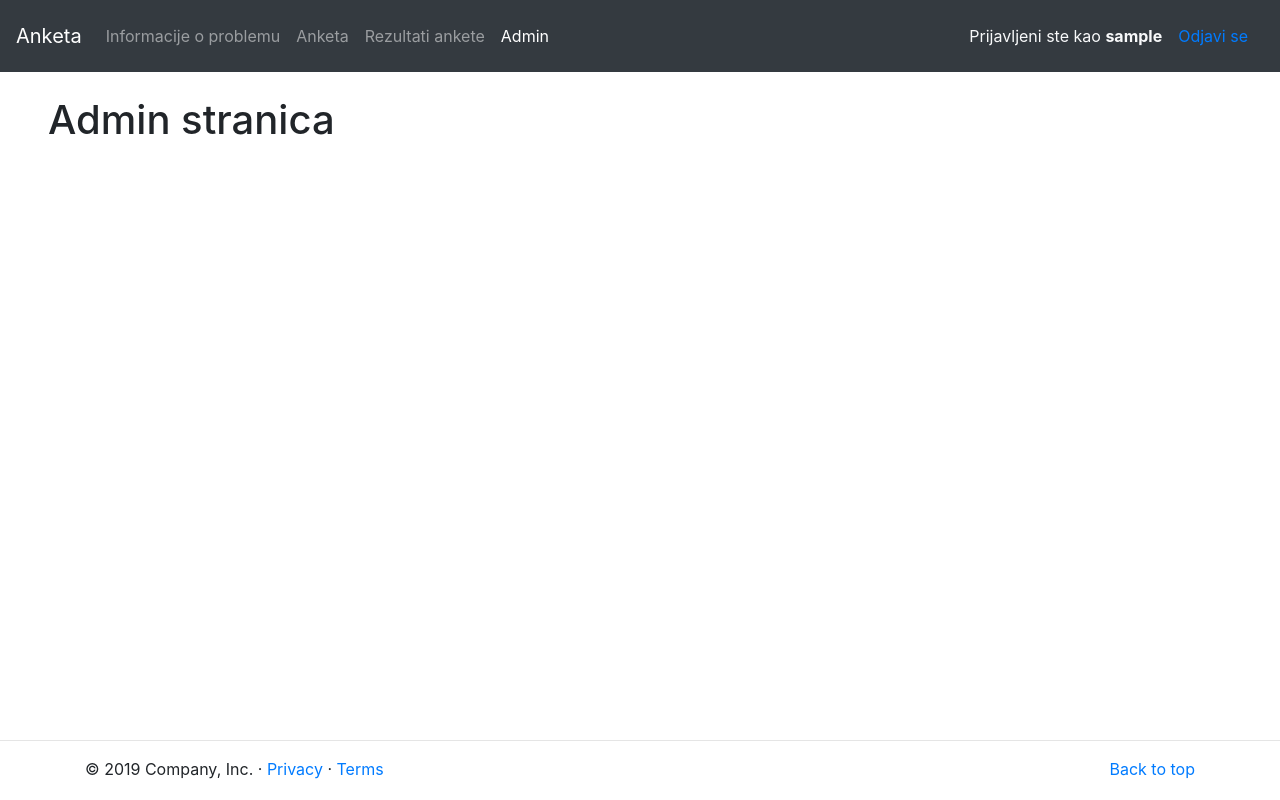
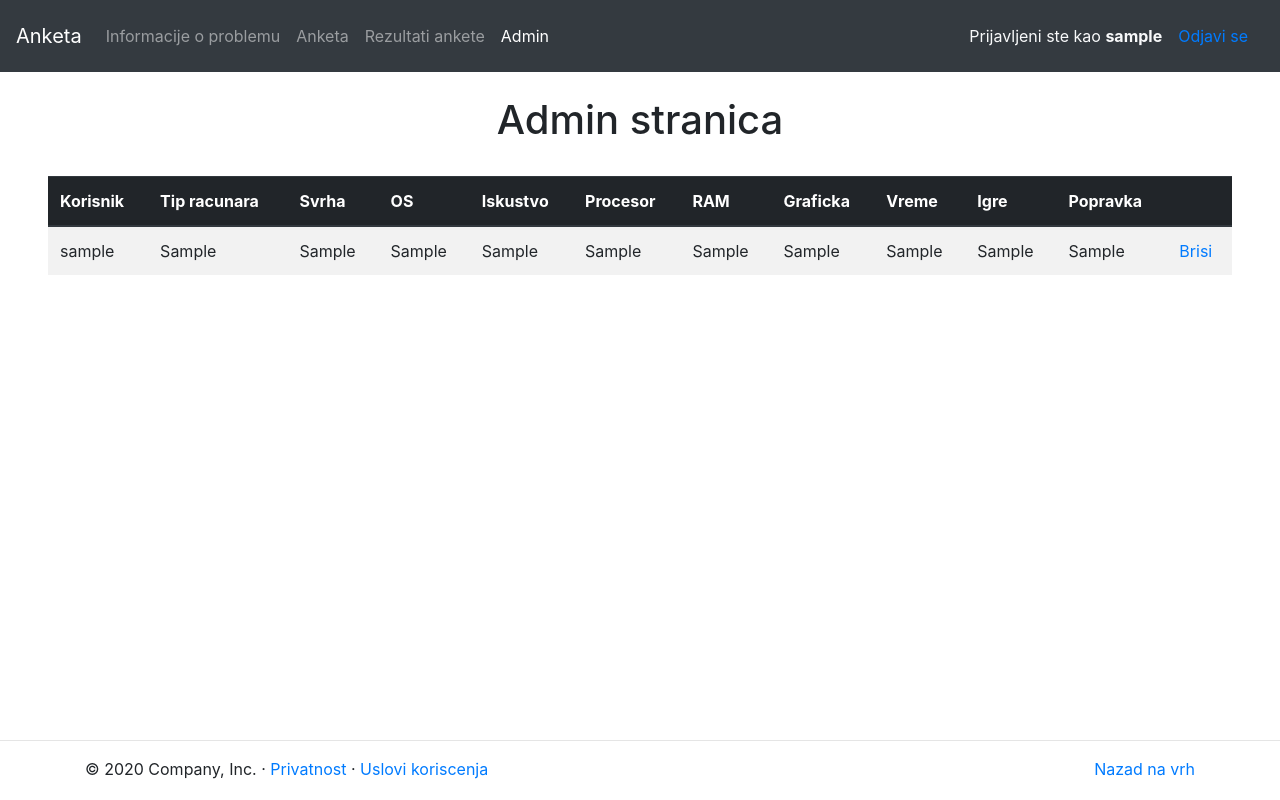
Before and after one commit to samedb/Projekat-anketa, a PHP site: page /admin.php in a window 1280 px wide. Run offline with PHP 8.4, Linux system fonts and the light colour scheme; the visitor is signed in with stand-in values (Sample User, id 1); tables that the repository leaves empty or names only in its code hold one stand-in row (values such as "Sample post"); some libraries are stand-ins or nearby versions.

Commit message:
za slucaj da sjebem bazu

```diff
--- a/admin.php
+++ b/admin.php
@@ -1,3 +1,63 @@
 <?php include "inc/header.php" ?>
-    <h1>Admin stranica</h1>
-<?php include "inc/footer.php" ?>
+<h1 align=center>Admin stranica</h1><br>
+
+<?php
+    if (!isset($_SESSION["tip_korisnika"]) || $_SESSION["tip_korisnika"] != "admin") {
+        echo "<h3>Ne mozete pristupiti ovim funkcijama!</h3>";
+        echo '<a href="index.php">Nazad na pocetnu stranicu</a>';
+    }
+    else {
+        include_once "inc/dbh.php";
+        $dbh = new DBH();
+        // Ako ima sta da se brise onda izbrisi
+        if (isset($_GET["za_brisanje"])) {
+            $za_brisanje = $_GET["za_brisanje"];
+            $dbh->query("DELETE FROM anketa WHERE korisnicko_ime = '$za_brisanje'");
+        }
+
+        // Uzmi sve ankete iz baze
+        $result = $dbh->query("SELECT * FROM anketa;");
+        $dbh->close();
+?>
+<table class="table table-striped">
+    <thead class="thead-dark">
+        <tr>
+            <th>Korisnik</th>
+            <th>Tip racunara</th>
+            <th>Svrha</th>
+            <th>OS</th>
+            <th>Iskustvo</th>
+            <th>Procesor</th>
+            <th>RAM</th>
+            <th>Graficka</th>
+            <th>Vreme</th>
+            <th>Igre</th>
+            <th>Popravka</th>
+            <th></th>
+        </tr>
+    </thead>
+        <?php
+            while ($row = $result->fetch_assoc()) {
+                echo '<tr>
+                        <td>' . $row["korisnicko_ime"] . '</td>
+                        <td>' . $row["tip"] . '</td>
+                        <td>' . $row["koriscenje"] . '</td>
+                        <td>' . $row["os"] . '</td>
+                        <td>' . $row["iskustvo"] . '</td>
+                        <td>' . $row["cpu"] . '</td>
+                        <td>' . $row["ram"] . '</td>
+                        <td>' . $row["gpu"] . '</td>
+                        <td>' . $row["vreme"] . '</td>
+                        <td>' . $row["igre"] . '</td>
+                        <td>' . $row["popravka"] . '</td>
+                        <td><a href="admin.php?za_brisanje=' . $row["korisnicko_ime"] . '">Brisi</a></td>
+                      </tr>';
+            }
+        ?>
+</table>
+
+
+<?php
+    }
+include "inc/footer.php"
+?>
--- a/inc/Pitanje.php
+++ b/inc/Pitanje.php
@@ -18,13 +18,13 @@
         public function prikazi_pitanje() {
             echo   "<br><br><div class='container-fluid px-5'>
                         <h3 class='px-3'> $this->redni_broj. $this->pitanje </h3>" .
-                        ($this->tip_pitanja == "checkbox" ? "<div class='px-3'> (Mozete odabrati vise odgovora ili nijedan)</div>" : "") .
+                        ($this->tip_pitanja === "checkbox" ? "<div class='px-3'> (Mozete odabrati vise odgovora ili nijedan)</div>" : "") .
                         "<div class=' row btn-group btn-group-toggle col-12' data-toggle='buttons'>";
 
             $col = 4;
-            if (count($this->odgovori) == 2)
+            if (count($this->odgovori) === 2)
                 $col = 6;
-            else if (count($this->odgovori) == 4)
+            else if (count($this->odgovori) === 4)
                 $col = 3;
 
             foreach ($this->odgovori as $odg) {
--- a/inc/dbh.php
+++ b/inc/dbh.php
@@ -1,11 +1,27 @@
 <?php
+
+function izvrsi_upit($sql) {
+    $servername = "localhost";
+    $username = "root";
+    $password = "";
+    $dbname = "Anketa";
+    // Create connection
+    $conn = new mysqli($servername, $username, $password, $dbname);
+    // Check connection
+    if ($conn->connect_error) {
+        die("Connection failed: " . $this->conn->connect_error);
+    }
+    $result = $conn->query($sql);
+    $conn->close();
+    return $result;
+}
 
 class DBH {
     private $servername = "localhost";
     private $username = "root";
     private $password = "";
     private $dbname = "Anketa";
-    private $conn = null;
+
 
     public function __construct()
     {
--- a/inc/footer.php
+++ b/inc/footer.php
@@ -2,8 +2,8 @@
     <footer>
         <hr>
         <div class="container">
-            <p class="float-right"><a href="#">Back to top</a></p>
-            <p>© 2019 Company, Inc. · <a href="#">Privacy</a> · <a href="#">Terms</a></p>
+            <p class="float-right"><a href="#">Nazad na vrh</a></p>
+            <p>© 2020 Company, Inc. · <a href="#">Privatnost</a> · <a href="#">Uslovi koriscenja</a></p>
         </div>
     </footer>
 
--- a/inc/navbar.php
+++ b/inc/navbar.php
@@ -20,18 +20,22 @@ $curPageName = substr($_SERVER["SCRIPT_NAME"], strrpos($_SERVER["SCRIPT_NAME"],
       <li class="nav-item <?php if ($curPageName === "rezultati.php") echo "active"; ?>">
         <a class="nav-link" href="rezultati.php">Rezultati ankete</a>
       </li>
-      <li class="nav-item <?php if ($curPageName === "admin.php") echo "active"; ?>">
+      <?php
+      session_start();
+      if (isset($_SESSION["tip_korisnika"]) && $_SESSION["tip_korisnika"] == "admin") {
+        $active = ($curPageName === "admin.php" ? "active" : "");
+        echo '<li class="nav-item ' . $active . '">
                 <a class="nav-link" href="admin.php">Admin</a>
-      </li>
+              </li>';
+      }
+      ?>
     </ul>
     <?php
-        session_start();
     if (isset($_SESSION["korisnik"])) {
       $k = $_SESSION["korisnik"];
       echo "<p class='text-light mt-3 mr-3'>Prijavljeni ste kao <b>$k</b></p>";
       echo "<a class='mr-3' href='odjavi_se.php'>Odjavi se</a>";
-        }
-        else {
+    } else {
       echo '<a class="btn btn-primary mr-5 my-2" href="login.php">Prijavite se</a>';
     }
 
```
Lines whose indentation alone changed are shown as unchanged.
